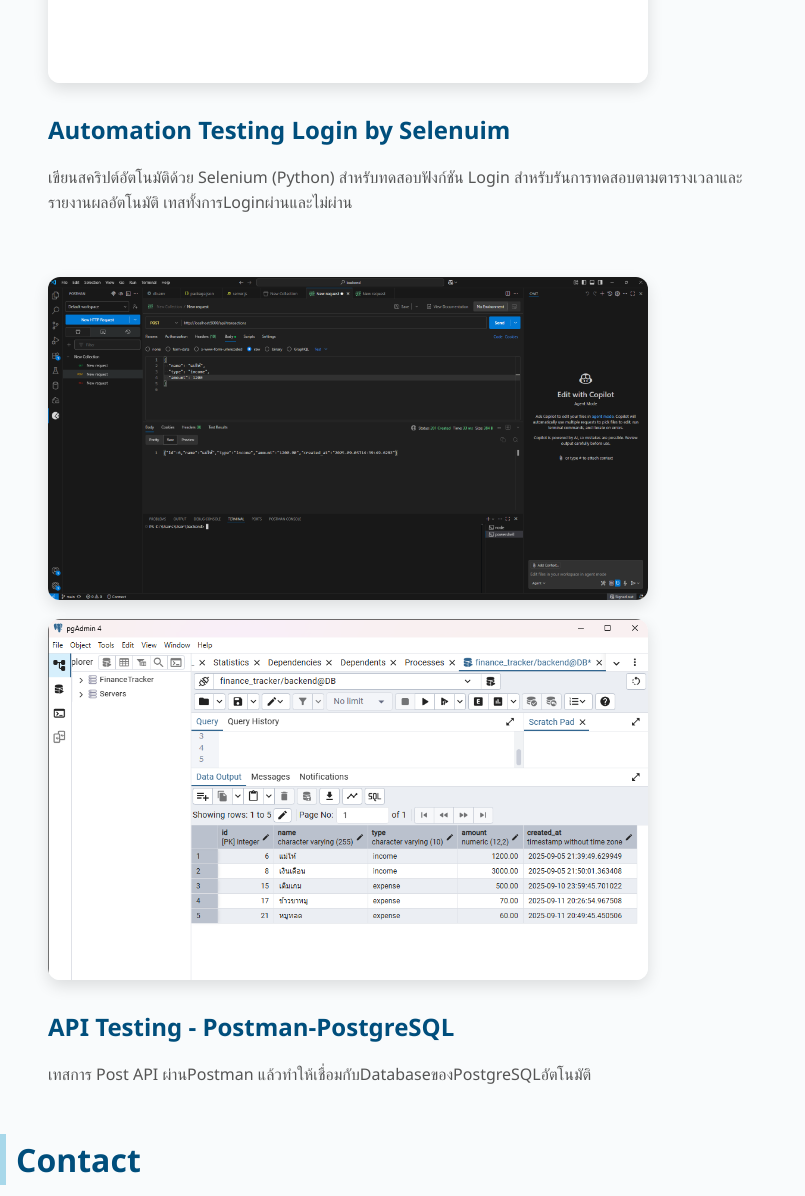
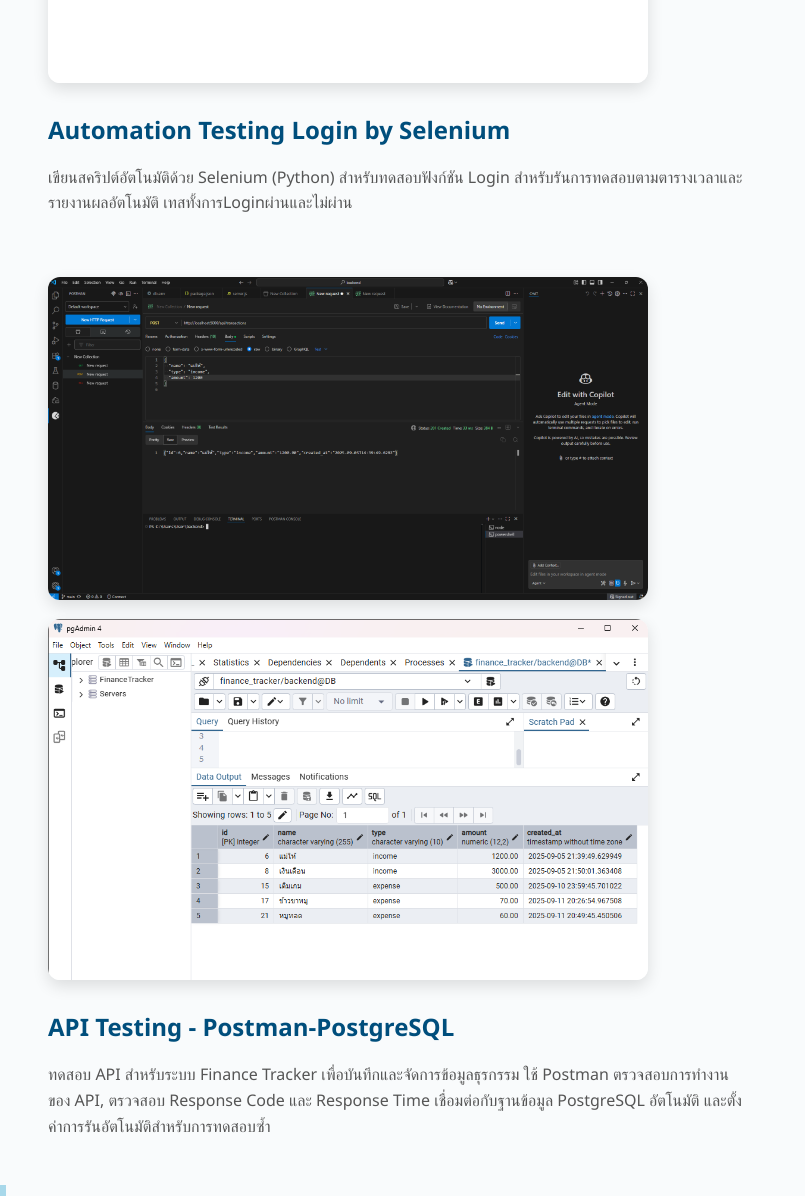
Before and after one commit to starduztx/tester-portfolio, a plain HTML site: page index.html in a window 1280 px wide. Shown: the part 2650-3846 px from the top of the page, without its empty margins (0-805 px from the left). Drawn offline with nearby package versions, Linux system fonts and the light colour scheme.

Commit message:
Initial commit

```diff
--- a/index.html
+++ b/index.html
@@ -82,14 +82,14 @@
       <img src="images/Test MAN.png" alt="Manual Testing Project" class="project-img"/>
       <h3>Manual Testing TestcaseResult</h3>
       <p>
-        จะเป็นการทำตามTestplan ด้วยสร้างTasecaseแล้วเทสและได้TasecaseResult
+        จะเป็นการทำตามTestplan ด้วยสร้างTasecaseแล้วเทสและได้ผลลัพธ์การทดสอบ
       </p>
     </div>
 
     <div class="project-card" data-aos="flip-left" data-aos-delay="200">
       <img src="images/login_success.png" alt="Automation Testing Project" class="project-img"/>
       <img src="images/login_result.png" alt="Automation Testing Project" class="project-img"/>
-      <h3>Automation Testing Login by Selenuim</h3>
+      <h3>Automation Testing Login by Selenium</h3>
       <p>
         เขียนสคริปต์อัตโนมัติด้วย Selenium (Python) สำหรับทดสอบฟังก์ชัน Login
         สำหรับรันการทดสอบตามตารางเวลาและรายงานผลอัตโนมัติ เทสทั้งการLoginผ่านและไม่ผ่าน
@@ -101,7 +101,9 @@
       <img src="images/PG_admin Database.png" alt="API Testing Project" class="project-img"/>
       <h3>API Testing - Postman-PostgreSQL</h3>
       <p>
-        เทสการ Post API ผ่านPostman แล้วทำให้เชื่อมกับDatabaseของPostgreSQLอัตโนมัติ
+        ทดสอบ API สำหรับระบบ Finance Tracker เพื่อบันทึกและจัดการข้อมูลธุรกรรม
+    ใช้ Postman ตรวจสอบการทำงานของ API, ตรวจสอบ Response Code และ Response Time
+    เชื่อมต่อกับฐานข้อมูล PostgreSQL อัตโนมัติ และตั้งค่าการรันอัตโนมัติสำหรับการทดสอบซ้ำ
       </p>
     </div>
 
```
